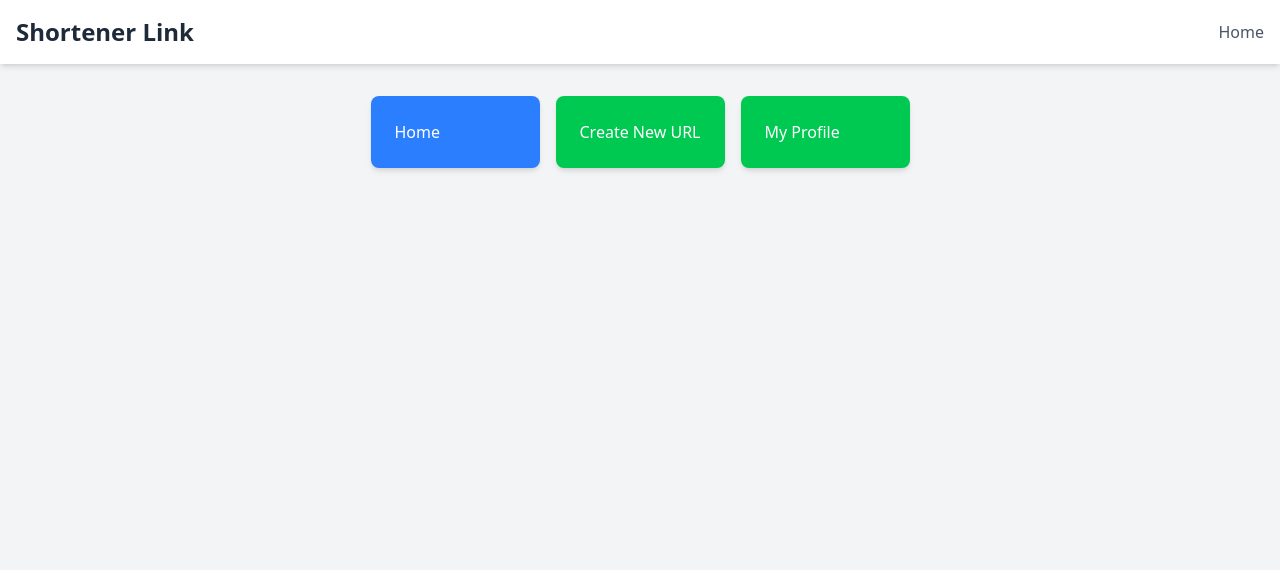
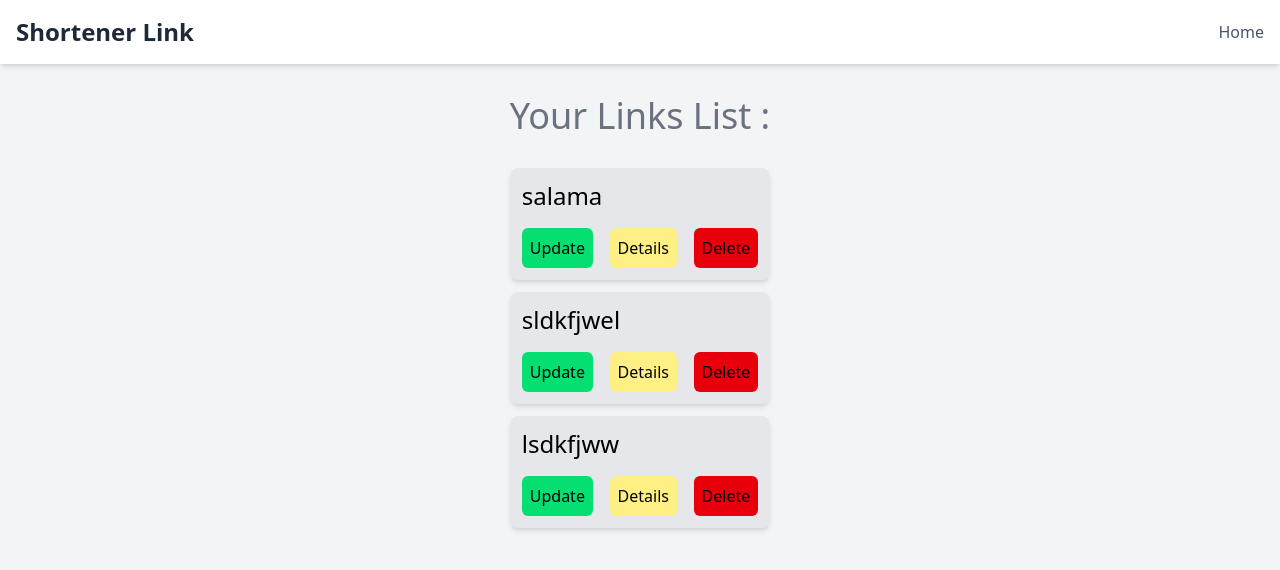
Before and after one commit to mj-moslehi/shortener-link-frontend, a React (Vite) app: page /my-links in a window 1280 px wide. Shown: the top 570 px of the page. Built offline with nearby package versions, Linux system fonts and the light colour scheme.

Commit message:
create my link page

```diff
--- a/src/pages/myLinks/MyLinks.tsx
+++ b/src/pages/myLinks/MyLinks.tsx
@@ -1,11 +1,14 @@
+import LinkView from "../../components/LinkView.tsx";
+
+const links: string[] = ['salama', 'sldkfjwel', 'lsdkfjww'];
 export default function MyLinks() {
+
     return (
-        <>
-            <div className="grid grid-cols-3 gap-4 max-w-4xl mx-auto mt-8 ">
-                <a href='/home' className="bg-blue-500 p-6 text-white rounded-lg shadow-md">Home</a>
-                <a href='/create-new-url' className="bg-green-500 p-6 text-white rounded-lg shadow-md">Create New URL</a>
-                <a href='/my-profile' className="bg-green-500 p-6 text-white rounded-lg shadow-md">My Profile</a>
-            </div>
-        </>
+        <div className='mt-8'>
+            <h1 className='text-4xl font-medium text-gray-500 mb-8'>Your Links List :</h1>
+            {links.map((link) => (
+                <LinkView link={link}/>
+            ))}
+        </div>
     );
 }
```
